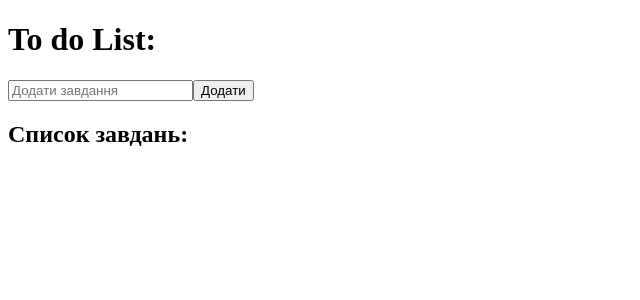
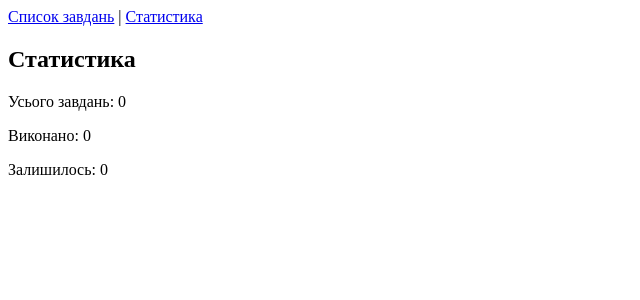
Before and after one commit to cxsarina/KOP, a React (Create React App) app in the folder lab5/lab5/: page /stats in a window 1280 px wide. Shown: the top 300 px of the page, without its empty margins (0-640 px from the left). Built offline with nearby package versions, Linux system fonts and the light colour scheme.

Commit message:
Додано роутинг та компонент для сторінки статистики

```diff
--- a/lab5/lab5/package.json
+++ b/lab5/lab5/package.json
@@ -6,6 +6,7 @@
     "cra-template": "1.2.0",
     "react": "^19.0.0",
     "react-dom": "^19.0.0",
+    "react-router-dom": "^7.0.2",
     "react-scripts": "5.0.1",
     "zustand": "^5.0.2"
   },
--- a/lab5/lab5/src/App.js
+++ b/lab5/lab5/src/App.js
@@ -1,14 +1,31 @@
 import React from 'react';
+import { BrowserRouter as Router, Routes, Route, Link } from 'react-router-dom';
 import AddTodo from './components/AddTodo';
 import TodoList from './components/TodoList';
+import StatsPage from './components/StatsPage';
 
 const App = () => {
     return (
-        <div>
-            <h1>To do List:</h1>
-            <AddTodo />
-            <TodoList />
-        </div>
+        <Router>
+            <div>
+                <nav>
+                    <Link to="/">Список завдань</Link> | <Link to="/stats">Статистика</Link>
+                </nav>
+                <Routes>
+                    <Route
+                        path="/"
+                        element={
+                            <div>
+                                <h1>To do List:</h1>
+                                <AddTodo />
+                                <TodoList />
+                            </div>
+                        }
+                    />
+                    <Route path="/stats" element={<StatsPage />} />
+                </Routes>
+            </div>
+        </Router>
     );
 };
 
--- /dev/null
+++ b/lab5/lab5/src/components/StatsPage.js
@@ -0,0 +1,21 @@
+import React from 'react';
+import useTodoStore from '../store/todoStore';
+
+const StatsPage = () => {
+    const todos = useTodoStore((state) => state.todos);
+
+    const total = todos.length;
+    const completed = todos.filter((todo) => todo.completed).length;
+    const remaining = total - completed;
+
+    return (
+        <div>
+            <h2>Статистика</h2>
+            <p>Усього завдань: {total}</p>
+            <p>Виконано: {completed}</p>
+            <p>Залишилось: {remaining}</p>
+        </div>
+    );
+};
+
+export default StatsPage;
```
Also changed, not shown: 1 other file (tests, documents, lock files or other folders).
